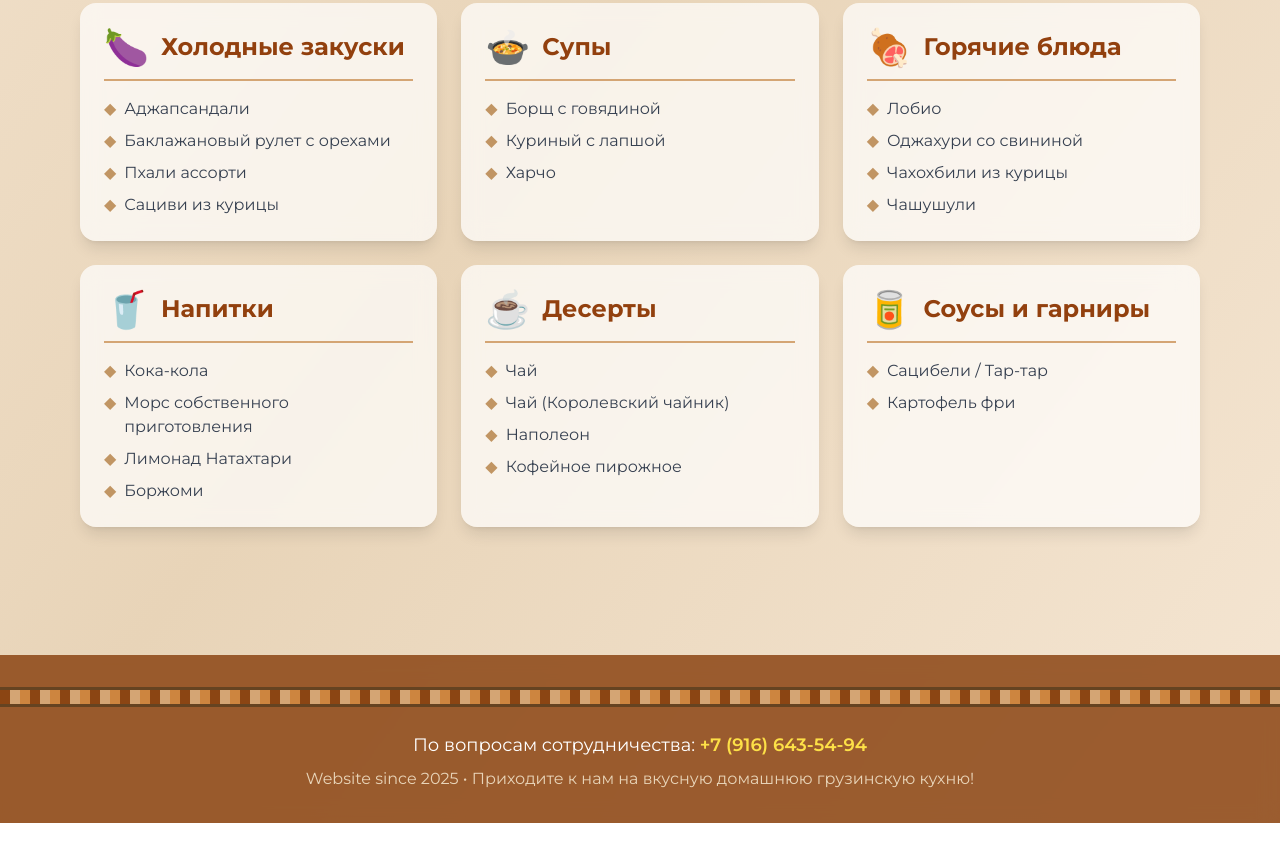
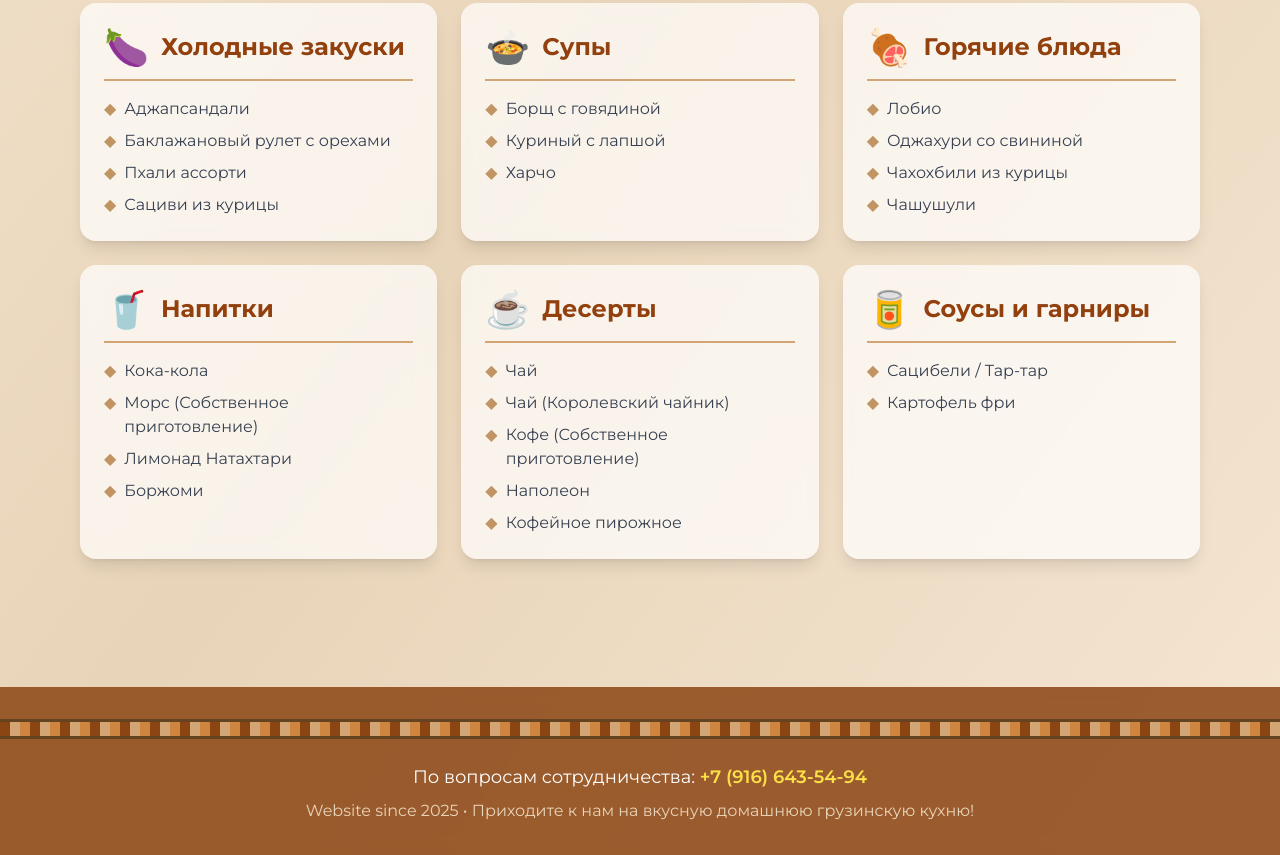
Before and after one commit to Julian901-1/GruzinskyBufet_Website, a plain HTML site: page index.html in a window 1280 px wide. Shown: the part 847-1702 px from the top of the page. Before the commit the page ends 1670 px from the top, so only its background shows below. Drawn offline with nearby package versions, Linux system fonts and the light colour scheme.

Commit message:
Update index.html

```diff
--- a/index.html
+++ b/index.html
@@ -309,7 +309,7 @@
                     </div>
                     <ul class="space-y-2 text-gray-700">
                         <li class="flex items-start"><span class="text-sand-400 mr-2">◆</span>Кока-кола</li>
-                        <li class="flex items-start"><span class="text-sand-400 mr-2">◆</span>Морс собственного приготовления</li>
+                        <li class="flex items-start"><span class="text-sand-400 mr-2">◆</span>Морс (Собственное приготовление)</li>
                         <li class="flex items-start"><span class="text-sand-400 mr-2">◆</span>Лимонад Натахтари</li>
                         <li class="flex items-start"><span class="text-sand-400 mr-2">◆</span>Боржоми</li>
                     </ul>
@@ -324,6 +324,7 @@
                     <ul class="space-y-2 text-gray-700">
                         <li class="flex items-start"><span class="text-sand-400 mr-2">◆</span>Чай</li>
                         <li class="flex items-start"><span class="text-sand-400 mr-2">◆</span>Чай (Королевский чайник)</li>
+                        <li class="flex items-start"><span class="text-sand-400 mr-2">◆</span>Кофе (Собственное приготовление)</li>
                         <li class="flex items-start"><span class="text-sand-400 mr-2">◆</span>Наполеон</li>
                         <li class="flex items-start"><span class="text-sand-400 mr-2">◆</span>Кофейное пирожное</li>
                     </ul>
```
